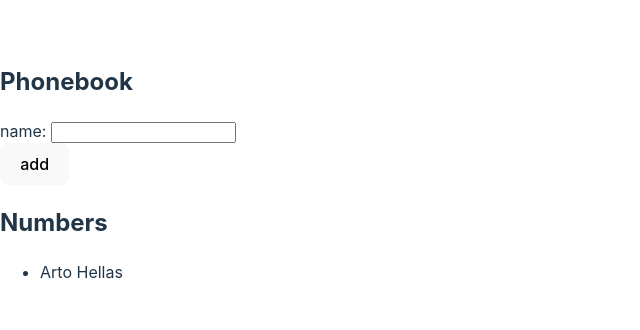
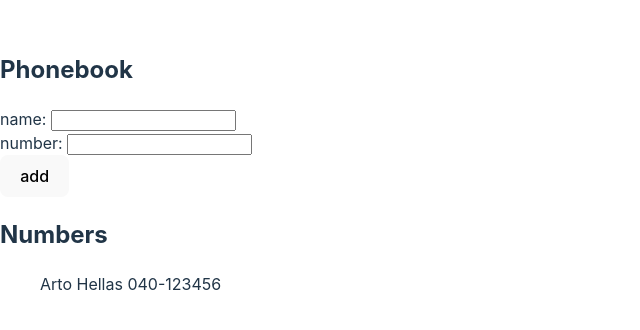
Before and after one commit to firewormx/fullstackopen, a React (Vite) app in the folder Part2/The phonebook/phonebook/: page / in a window 1280 px wide. Shown: the part 228-558 px from the top of the page, without its empty margins (0-640 px from the left). Built offline with nearby package versions, Linux system fonts and the light colour scheme.

Commit message:
update 2.8

```diff
--- a/Part2/The phonebook/phonebook/src/App.jsx
+++ b/Part2/The phonebook/phonebook/src/App.jsx
@@ -1,21 +1,23 @@
 import { useState } from 'react'
 
-const Person = (props) =>{
-  return <li>{props.name}</li>
+const Person = ({name, number}) =>{
+  return <div>{name} {number}</div>
 }
 
 const App = () => {
   const [persons, setPersons] = useState([
-    { name: 'Arto Hellas'}
+    { name: 'Arto Hellas',
+      number: `040-123456`}
   ])
   const [newName, setNewName] = useState('');
   const [showName, setShowName] = useState(true);
-
+  const [newNumber, setNewNumber] = useState(``);
 
  const handleSubmit = (event) =>{
   event.preventDefault();
 const newNameObject ={
   name: newName,
+  number: newNumber
 }
 
 const existingPerson = persons.find(person => person.name === newName);
@@ -23,14 +25,18 @@
   :setPersons(persons.concat(newNameObject));
 
 setNewName("");
+setNewNumber("");
  }
 
  const handleInputChange = (event)=>{
   console.log(event.target.value);
   setNewName(event.target.value);
-
 }
 
+const handleNumberChange = (event) =>{
+ console.log(event.target.value);
+ setNewNumber(event.target.value);
+}
 
   return (
     <div>
@@ -39,13 +45,14 @@
         <div>
           name: <input value={newName} onChange={handleInputChange}/>
         </div>
+        <div>number: <input value={newNumber} onChange={handleNumberChange}/></div>
         <div>
-          <button type="submit" onClick={()=>setShowName(!showName)}>add</button>
+          <button type="submit"  onClick={()=>setShowName(!showName)}>add</button>
         </div>
       </form>
       <h2>Numbers</h2>
 <ul>
-  {persons.map((person, index) => <Person name={person.name} key={index}/>)}
+  {persons.map((person, index) => <Person name={person.name} number={person.number} key={index}/>)}
 </ul>
     </div>
   )
```
